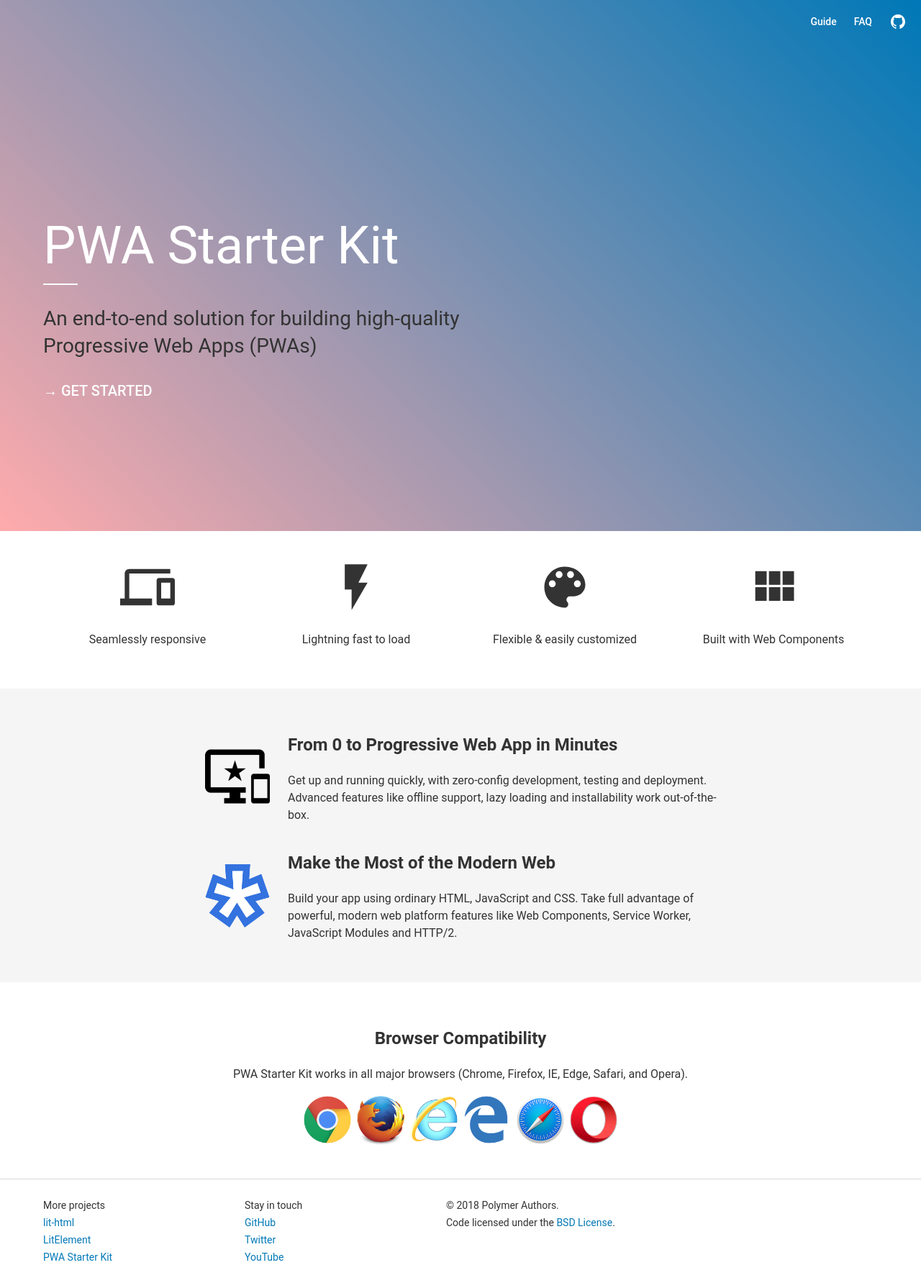
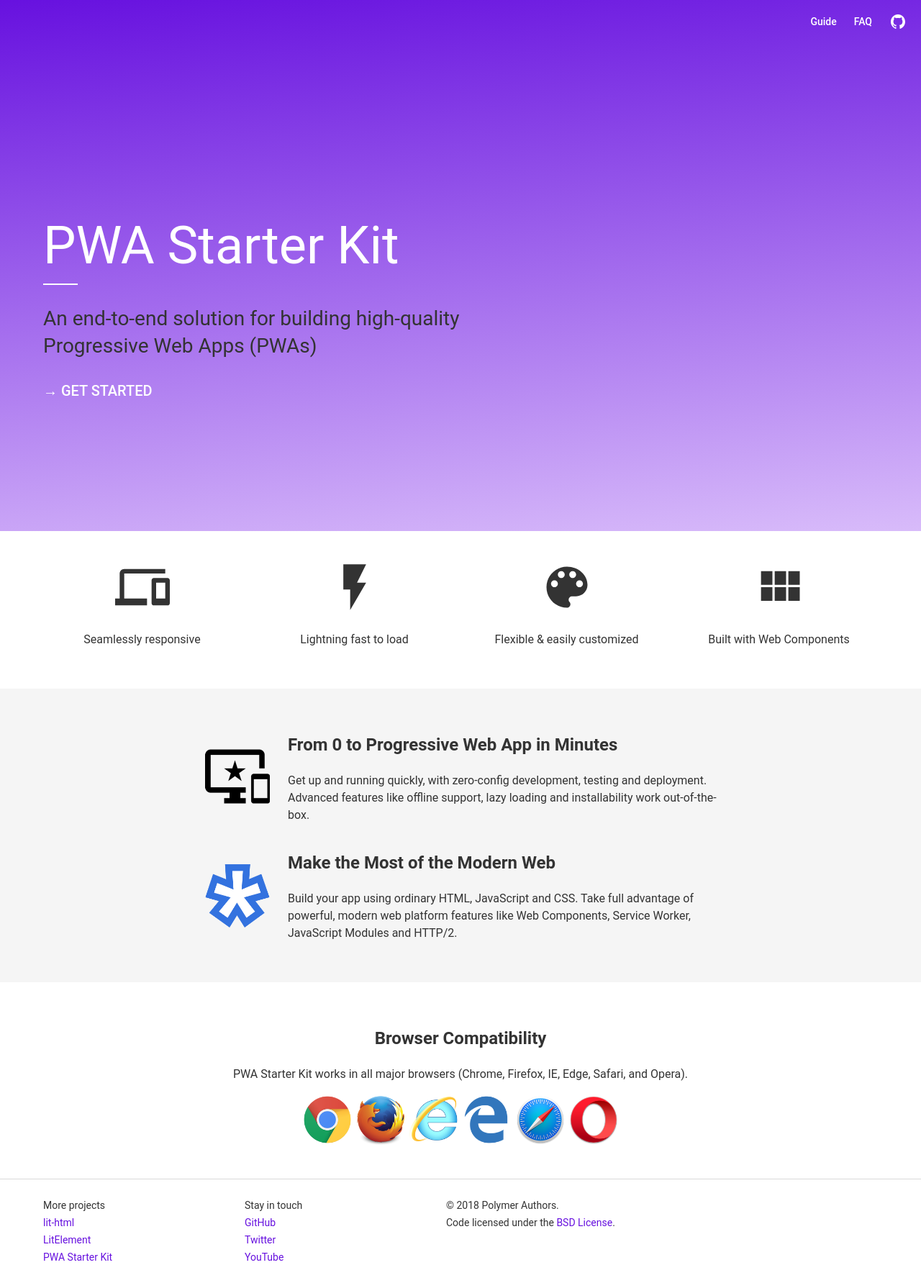
Before and after one commit to Polymer/pwa-starter-kit, a Jekyll site: the page built from index.html, in a window 1280 px wide. Shown: the whole page at 72% size. Built offline with Jekyll 4.4.1, drawn with Linux system fonts in a browser that asks for light colours; some web fonts are replaced.

Commit message:
Product grid colors

```diff
--- a/css/main.css
+++ b/css/main.css
@@ -9,7 +9,7 @@
 }
 
 a {
-  color: #0078b7;
+  color: #6711df;
   text-decoration: none;
 }
 
@@ -19,8 +19,8 @@
 
 /* Theme backgrounds */
 .gradient-bg {
-  background: #0078b7;
-  background: linear-gradient(225deg, #0078b7 0%, #ffabac 100%);
+  background: #6711df;
+  background: linear-gradient(175deg, #6711df 0%, #d8bbfa 100%);
 }
 
 .grey-bg {
@@ -164,6 +164,11 @@
 
 .responsive-row {
   display: flex;
+  margin-right: -20px;
+}
+
+.responsive-row > * {
+  margin-right: 20px;
 }
 
 .center {
@@ -179,7 +184,7 @@
   position: -webkit-sticky;
   position: sticky;
   top: 60px;
-  padding: 40px 0;
+  padding: 40px 40px 40px 0;
   width: 240px;
   font-size: 14px;
   font-weight: 500;
@@ -208,7 +213,7 @@
 /* Article area */
 article {
   flex: 1;
-  margin: 40px;
+  margin: 40px 0;
   /* Set min-width so article width will shrink
   (and code snippets will horizontally scroll). */
   min-width: 1px;
@@ -307,7 +312,7 @@
     padding-right: 32px;
   }
   .side-nav {
-    padding: 32px 0;
+    padding: 32px 24px 32px 0;
   }
   footer .group {
     margin-right: 24px;
@@ -316,7 +321,7 @@
     padding-left: 32px;
   }
   article {
-    margin: 32px 0 32px 24px;
+    margin: 32px 0;
   }
   .block {
     margin-bottom: 24px;
@@ -329,7 +334,7 @@
   }
 
   main {
-    display: block;
+    margin-top: 56px;
   }
 
   .hero .hero-title {
@@ -395,8 +400,8 @@
     padding: 20px 0;
   }
 
-  main {
-    margin-top: 112px;
+  .side-nav + article {
+    margin-top: 56px;
   }
 
   .wrapper {
--- a/index.html
+++ b/index.html
@@ -37,7 +37,6 @@
   <div class="wrapper">
     <div class="responsive-row center">
       <img width="100" height="100" src="{{ site.baseurl }}/images/pwa-logo.png" alt="PWA logo">
-      <div style="width: 20px"></div>
       <div style="max-width: 600px">
         <h2>From 0 to Progressive Web App in Minutes</h2>
         <p>Get up and running quickly, with zero-config development, testing and deployment. Advanced features like offline support, lazy loading and installability work out-of-the-box.</p>
@@ -45,7 +44,6 @@
     </div>
     <div class="responsive-row center">
       <img width="100" height="100" src="{{ site.baseurl }}/images/web-fundamentals.png" alt="Polymer logo">
-      <div style="width: 20px"></div>
       <div style="max-width: 600px">
         <h2>Make the Most of the Modern Web</h2>
         <p>Build your app using ordinary HTML, JavaScript and CSS. Take full advantage of powerful, modern web platform features like Web Components, Service Worker, JavaScript Modules and HTTP/2.</p>
```
